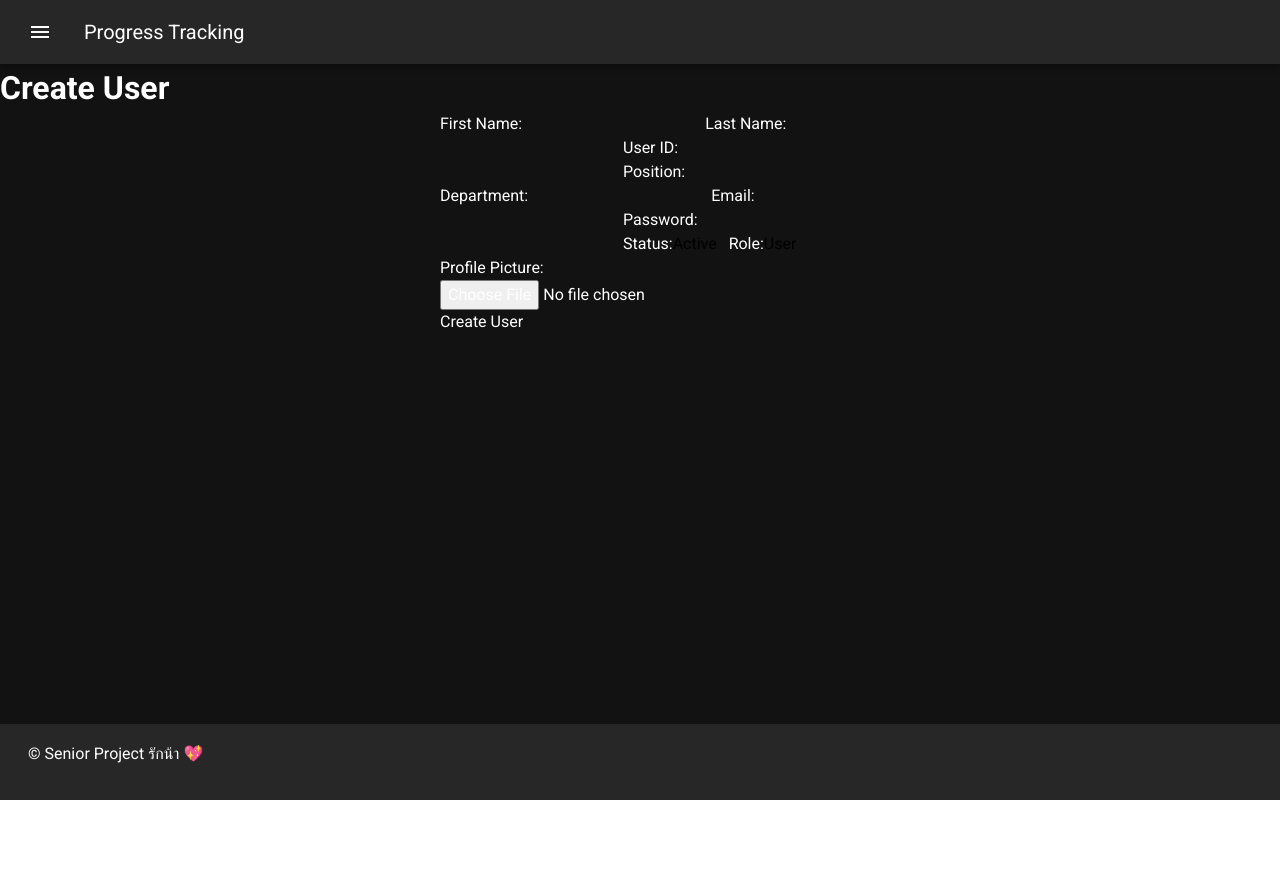
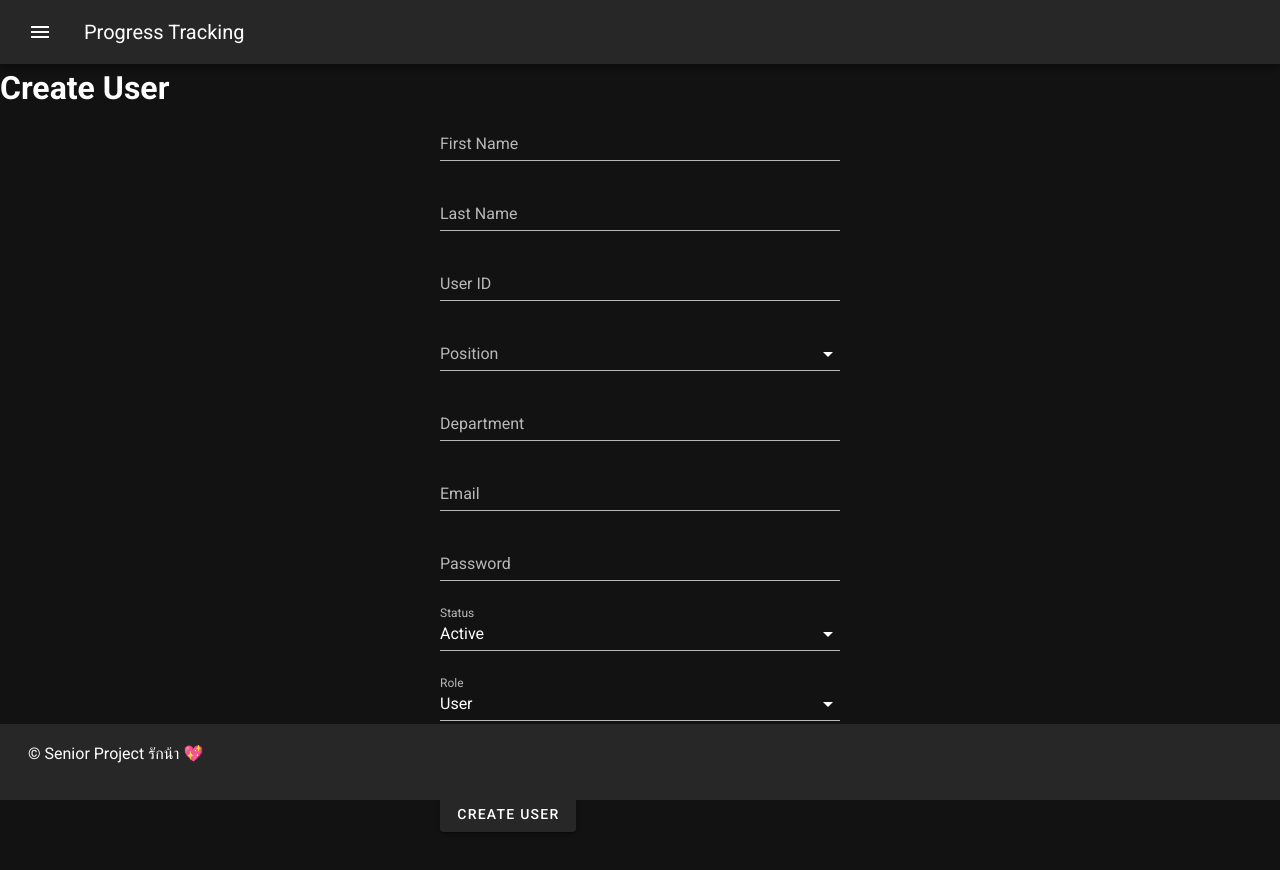
Before and after one commit to Ntdpz/Graduation_project, a Nuxt app in the folder font_end/: page /User/createUser in a window 1280 px wide. Shown: the top 870 px of the page. Before the commit the page ends 800 px from the top, so only its background shows below. Built offline with nearby package versions, Linux system fonts and the light colour scheme.

Commit message:
USER management delete + create

```diff
--- a/font_end/pages/User/createUser.vue
+++ b/font_end/pages/User/createUser.vue
@@ -1,67 +1,88 @@
 <!-- pages/CreateUser.vue -->
 
 <template>
+  <v-app>
     <div>
+      <!-- เริ่มส่วนของฟอร์ม -->
       <h1>Create User</h1>
 
-    <form @submit.prevent="createUser" class="user-form">
+      <!-- ฟอร์ม -->
+      <v-form @submit.prevent="createUser" class="user-form">
+        <!-- ช่องกรอกข้อมูล -->
+        <v-text-field
+          v-model="user_firstname"
+          label="First Name"
+          required
+        ></v-text-field>
 
-      <label for="user_firstname">First Name:</label>
-      <input v-model="user_firstname" type="text" required />
+        <v-text-field
+          v-model="user_lastname"
+          label="Last Name"
+          required
+        ></v-text-field>
 
-      <label for="user_lastname">Last Name:</label>
-      <input v-model="user_lastname" type="text" required />
+        <v-text-field v-model="user_id" label="User ID" required></v-text-field>
 
-      <label for="user_id">User ID:</label>
-      <input v-model="user_id" type="text" required />
+        <v-select
+          v-model="user_position"
+          :items="positions.map((position) => position.name)"
+          label="Position"
+          required
+        ></v-select>
 
-      <label for="user_position">Position:</label>
-      <select v-model="user_position" required>
-        <option
-          v-for="position in positions"
-          :key="position.id"
-          :value="position.name"
-        >
-          {{ position.name }}
-        </option>
-      </select>
+        <v-text-field
+          v-model="user_department"
+          label="Department"
+          required
+        ></v-text-field>
 
-      <label for="user_department">Department:</label>
-      <input v-model="user_department" type="text" required />
+        <v-text-field
+          v-model="user_email"
+          label="Email"
+          type="email"
+          required
+        ></v-text-field>
 
-      <label for="user_email">Email:</label>
-      <input v-model="user_email" type="email" required />
+        <v-text-field
+          v-model="user_password"
+          label="Password"
+          type="password"
+          required
+        ></v-text-field>
 
-      <label for="user_password">Password:</label>
-      <input v-model="user_password" type="password" required />
+        <v-select
+          v-model="user_status"
+          :items="['Active', 'Inactive']"
+          label="Status"
+          required
+        ></v-select>
 
-      <label for="user_status">Status:</label>
-      <select v-model="user_status" required>
-        <option value="Active">Active</option>
-        <option value="Inactive">Inactive</option>
-      </select>
+        <v-select
+          v-model="user_role"
+          :items="['Admin', 'User']"
+          label="Role"
+          required
+        ></v-select>
 
-      <label for="user_role">Role:</label>
-      <select v-model="user_role" required>
-        <option value="Admin">Admin</option>
-        <option value="User">User</option>
-      </select>
-
+        <!-- แนบไฟล์รูป -->
         <label for="user_pic">Profile Picture:</label>
         <div>
           <input type="file" @change="handleFileChange" />
         </div>
-      <!-- Add other form fields for user data -->
 
-      <button type="submit">Create User</button>
-    </form>
+        <!-- ปุ่ม submit -->
+        <v-btn type="submit">Create User</v-btn>
+      </v-form>
+      <!-- สิ้นสุดฟอร์ม -->
     </div>
+  </v-app>
 </template>
 
 <script>
 export default {
   data() {
     return {
+      // ตัวแปรที่ใช้ในฟอร์ม
       user_firstname: "",
       user_lastname: "",
       user_id: "",
@@ -72,20 +93,24 @@ export default {
       user_status: "Active",
       user_role: "User",
       user_pic: null,
+      // รายชื่อตำแหน่งงาน
       positions: [
         { id: 1, name: "Manager" },
         { id: 2, name: "Developer" },
         { id: 3, name: "Designer" },
-        // Add other positions as needed
+        // เพิ่มตำแหน่งงานเพิ่มเติมตามต้องการ
       ],
     };
   },
   methods: {
+    // ส่วนของการสร้างผู้ใช้
     async createUser() {
       try {
+        // สร้าง FormData เพื่อส่งไฟล์รูปภาพ
         const formData = new FormData();
         formData.append("user_pic", this.user_pic);
 
+        // ส่งข้อมูลผู้ใช้ไปยัง API
         const response = await this.$axios.post("/api/users", {
           Users: [
             {
@@ -108,6 +133,7 @@ export default {
         console.error("Error creating user:", error.response.data);
       }
     },
+    // ส่วนของการเลือกไฟล์รูปภาพ
     handleFileChange(event) {
       const file = event.target.files[0];
 
--- a/font_end/pages/User_Management.vue
+++ b/font_end/pages/User_Management.vue
@@ -60,8 +60,11 @@
 <script>
 export default {
   methods: {
+    navigateBack() {
+      this.$router.push("/User_Management"); // แทน path-to-user-management ด้วย path ที่คุณต้องการ
+    },
     addUser() {
-      this.$router.push('/User/createUser');
+      this.$router.push("/User/createUser");
     },
     async viewDetails(user) {
       this.$router.push({ name: "user-detail", params: { id: user.user_id } });
@@ -70,7 +73,27 @@ export default {
       // Implement edit user functionality as needed
     },
     async deleteUser(user) {
-      // Implement delete user functionality as needed
+      try {
+        const response = await this.$axios.delete(
+          `http://localhost:8080/api/users/${user.user_id}`
+        );
+        console.log("User deleted successfully:", response.data);
+
+        // หลังจากลบเสร็จให้ทำการ refresh ข้อมูล users โดยการเรียก API GET ใหม่
+        await this.refreshUsersData();
+
+        // หลังจากที่ refresh ข้อมูลเสร็จ ให้ navigate กลับไปยังหน้า User Management
+        this.navigateBack();
+      } catch (error) {
+        console.error("Error deleting user:", error.response.data);
+      }
+    },
+    async refreshUsersData() {
+      const response = await this.$axios.get("http://localhost:8080/api/users");
+      this.users = response.data;
+
+      // ทำการ filter ข้อมูลอีกครั้ง หากต้องการ
+      this.searchUsers();
     },
     searchUsers() {
       this.filteredUsers = this.users.filter(
--- a/font_end/pages/index.vue
+++ b/font_end/pages/index.vue
@@ -1,15 +1,18 @@
 <template>
   <v-row>
-    <v-col class="text-center">
-
+    <v-col class="text-center" mt="4">
       <!-- Manage User Button with router-link -->
-      <router-link to="/manage_user">
-        <v-btn class="button-spacing">Manage User</v-btn>
+      <router-link to="/User_Management">
+        <v-btn class="button-spacing" color="primary" dark large mt="2"
+          >Manage User</v-btn
+        >
       </router-link>
 
       <!-- Manage Project Button with router-link -->
       <router-link to="/manage_project">
-        <v-btn>Manage Project</v-btn>
+        <v-btn class="button-spacing" color="teal" dark large mt="2" mb="4"
+          >Manage Project</v-btn
+        >
       </router-link>
     </v-col>
   </v-row>
@@ -17,12 +20,13 @@
 
 <script>
 export default {
-  name: 'HomePageAdmin'
-}
+  name: "HomePageAdmin",
+};
 </script>
 
 <style scoped>
-  .button-spacing {
-    margin-right: 16px; /* หรือค่าที่คุณต้องการ */
-  }
+.button-spacing {
+  margin-top: 60px; /* หรือค่าที่คุณต้องการ */
+  margin-right: 40px;
+}
 </style>
--- /dev/null
+++ b/font_end/src/plugins/vuetify.js
@@ -0,0 +1,7 @@
+import Vue from 'vue';
+import Vuetify from 'vuetify/lib/framework';
+
+Vue.use(Vuetify);
+
+export default new Vuetify({
+});
--- /dev/null
+++ b/font_end/vue.config.js
@@ -0,0 +1,6 @@
+const { defineConfig } = require('@vue/cli-service')
+module.exports = defineConfig({
+  transpileDependencies: [
+    'vuetify'
+  ]
+})
```
Also changed, not shown: font_end/package.json (+8 -4 lines), font_end/src/App.vue (added, +60 -0 lines), font_end/src/components/HelloWorld.vue (added, +151 -0 lines), font_end/src/assets/logo.svg (added), 1 other file (tests, documents, lock files or other folders). Lines whose indentation alone changed are shown as unchanged.
